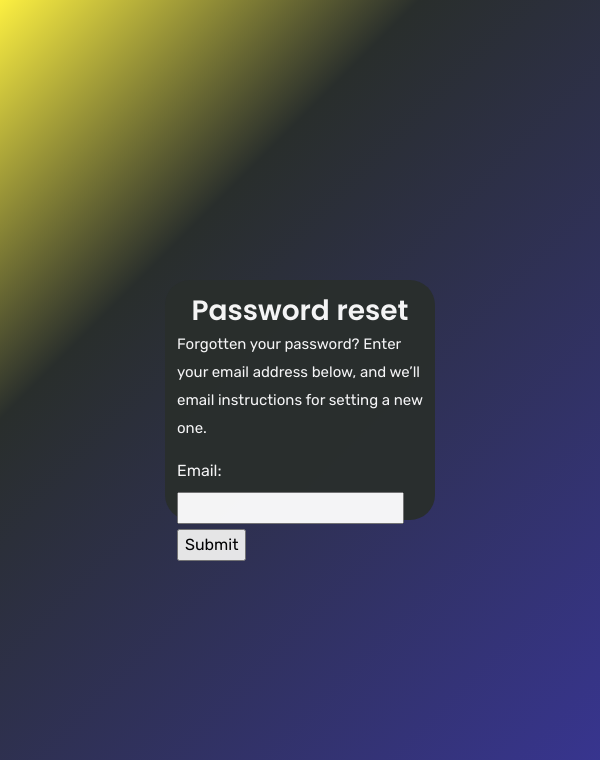
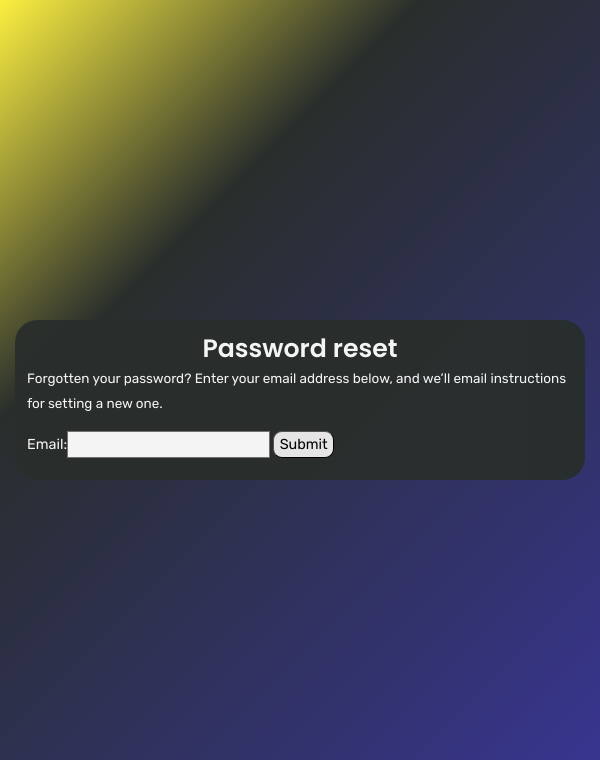
Before and after one commit to tcnj-acm/halo, a Django app: page /reset-password in a window 600 px wide. Shown: the top 760 px of the page. Run offline with Django 3.2, Linux system fonts and the light colour scheme; some libraries are stand-ins or nearby versions.

Commit message:
Adjust sizing for password_reset and password_reset_sent

```diff
--- a/default/templates/defaults/password_reset.html
+++ b/default/templates/defaults/password_reset.html
@@ -16,7 +16,7 @@
 
 	    {% csrf_token %}
 	    {{form}}
-	    <input type="Submit" name="Send email">
+	    <input type="Submit" name="Send email" style="border-radius: 10px;">
 
     </form>
     </div>
--- a/static/css/landing_css/style.css
+++ b/static/css/landing_css/style.css
@@ -1081,6 +1081,13 @@ SERVICE PAGE
     border-radius: 25px;
     color: #fff;
     padding: 2%;
+  }
+  .centerForm {
+    position: fixed;
+    top: 50%;
+    left: 50%;
+    transform: translate(-50%, -50%);
+    zoom: .9;
   }
   /*----------------------
      SECTION HEAINDG
@@ -1207,6 +1214,13 @@ SERVICE PAGE
       color: #fff;
       padding: 2%;
     }
+    .centerForm {
+      position: fixed;
+      top: 50%;
+      left: 50%;
+      transform: translate(-50%, -50%);
+      zoom: .9;
+    }
   .navbar-toggler {
     background: #fff;
     border-radius: 0px;
@@ -1296,6 +1310,40 @@ SERVICE PAGE
   .img-block img {
     width: 130px;
   }
+}
+
+@media (min-width: 411px) and (max-width: 823px) {
+  .passwordResetForm {
+    position: fixed;
+    top: 50%;
+    left: 50%;
+    transform: translate(-50%, -50%);
+    width: 95%;
+    height: 20% !important;
+    zoom: .9;
+    background-color: #292e2c;
+    border-radius: 25px;
+    color: #fff;
+    padding: 2%;
+  }
+
+}
+
+@media (min-width: 411px) and (max-width: 731px) {
+  .passwordResetForm {
+    position: fixed;
+    top: 50%;
+    left: 50%;
+    transform: translate(-50%, -50%);
+    width: 95%;
+    height: 20% !important;
+    zoom: .9;
+    background-color: #292e2c;
+    border-radius: 25px;
+    color: #fff;
+    padding: 2%;
+  }
+
 }
 
 /* Extra small devices (portrait phones, less than 576px)*/
@@ -1345,8 +1393,9 @@ SERVICE PAGE
     top: 50%;
     left: 50%;
     transform: translate(-50%, -50%);
-    width: 45%;
+    width: 95%;
     height: 30%;
+    zoom: .9;
     background-color: #292e2c;
     border-radius: 25px;
     color: #fff;
@@ -1376,6 +1425,13 @@ SERVICE PAGE
     color: #fff;
     padding: 2%;
   }
+  .centerForm {
+    position: fixed;
+    top: 50%;
+    left: 50%;
+    transform: translate(-50%, -50%);
+    zoom: .85;
+  }
   /*----------------------
      SECTION HEAINDG
     -----------------------*/
```
